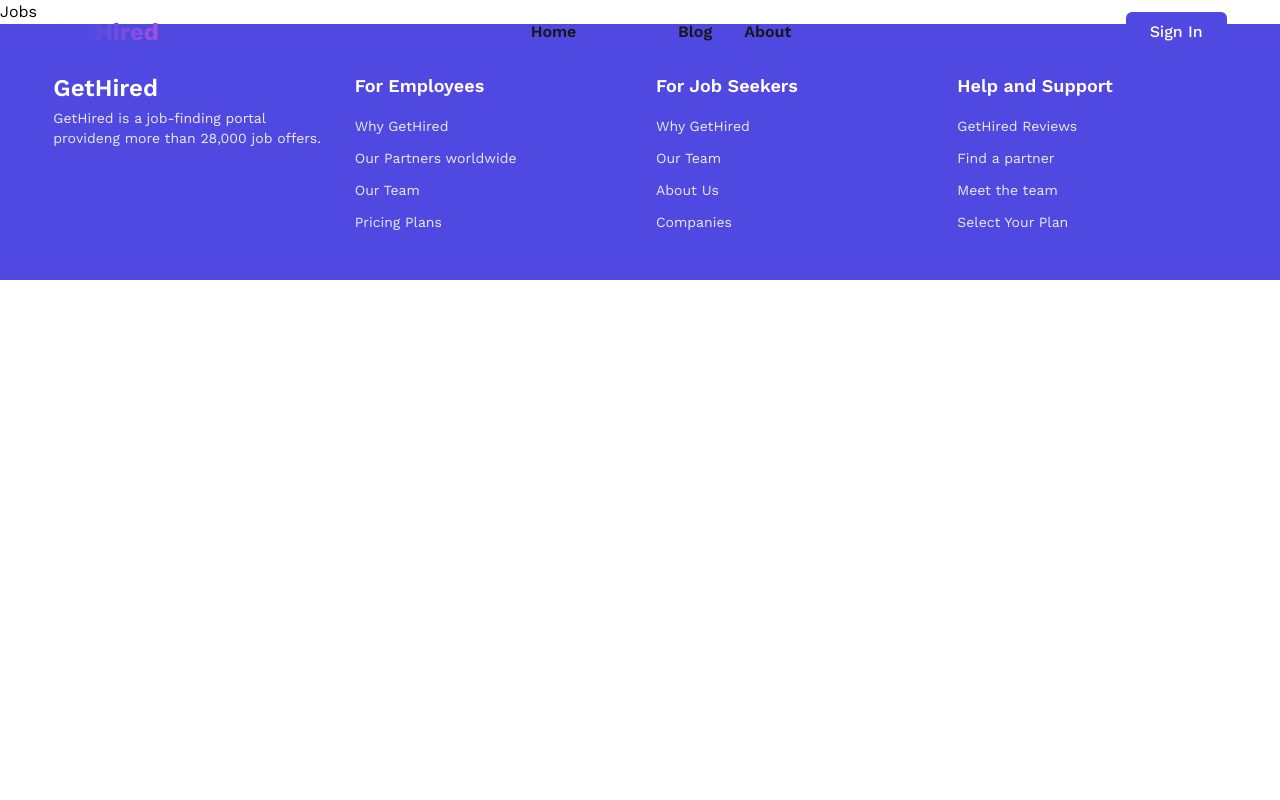
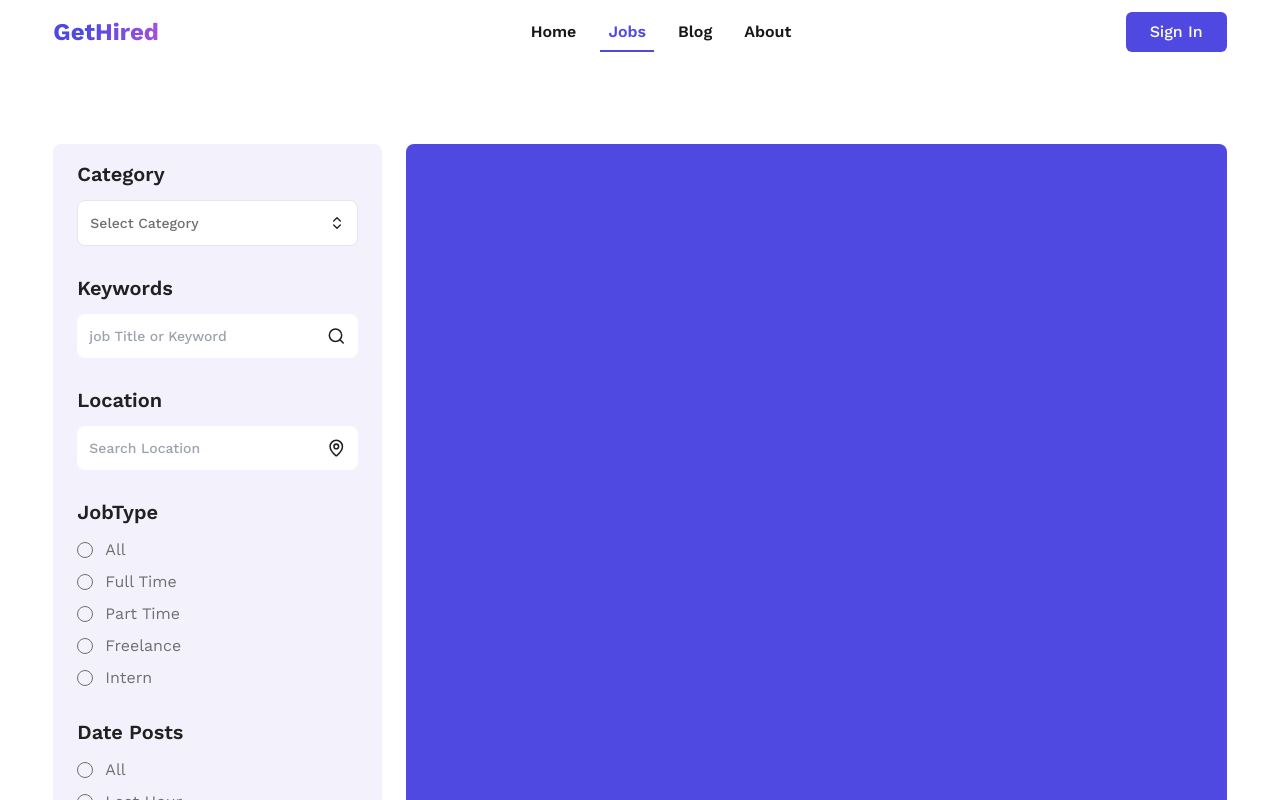
Before and after one commit to Mahedul-Karim/GetHired-JobPortal, a React (Vite) app in the folder frontend/: page /jobs in a window 1280 px wide. Shown: the top 800 px of the page. Built offline with nearby package versions, Linux system fonts and the light colour scheme.

Commit message:
jobs page sidebar added

```diff
--- a/frontend/src/components/header/Header.tsx
+++ b/frontend/src/components/header/Header.tsx
@@ -4,10 +4,13 @@ import MobileNav from "../nav/MobileNav";
 import useIntersectionObserver from "../../hooks/useIntersectionObserver";
 import { useEffect, useRef } from "react";
 import Container from "../layout/Container";
+import { useLocation } from "react-router";
 
 const Header = () => {
   const containerRef = useRef<HTMLDivElement | null>(null);
   const sentinelRef = useRef<HTMLDivElement | null>(null);
+
+  const location = useLocation();
 
   const { observeSections } = useIntersectionObserver({
     threshold: 0,
@@ -32,7 +35,7 @@ const Header = () => {
         ref={sentinelRef}
         className="h-[64px] absolute top-0 left-0 w-full -z-[1] pointer-events-none"
       />
-      <section className={`absolute top-0 left-0 w-full`} ref={containerRef}>
+      <section className={`absolute top-0 left-0 w-full ${location.pathname === '/' ? 'bg-none' : 'bg-white'}`} ref={containerRef}>
         <Container
           as="nav"
           className={`flex items-center justify-between py-3`}
--- /dev/null
+++ b/frontend/src/components/jobs/all-jobs/Sidebar.tsx
@@ -0,0 +1,20 @@
+import React from "react";
+import Category from "./sidebar/filters/Category";
+import Keywords from "./sidebar/filters/Keywords";
+import Location from "./sidebar/filters/Location";
+import JobType from "./sidebar/filters/JobType";
+import DatePosts from "./sidebar/filters/DatePosts";
+
+const Sidebar = () => {
+  return (
+    <div className="flex flex-col gap-4 bg-primary-light-1 rounded-lg px-6 py-4 h-max">
+      <Category />
+      <Keywords />
+      <Location />
+      <JobType />
+      <DatePosts />
+    </div>
+  );
+};
+
+export default Sidebar;
--- /dev/null
+++ b/frontend/src/components/jobs/all-jobs/sidebar/Heading.tsx
@@ -0,0 +1,15 @@
+import React from "react";
+
+interface Props extends React.HTMLAttributes<HTMLHeadingElement> {
+  children: React.ReactNode;
+}
+
+const Heading: React.FC<Props> = ({ children, className }) => {
+  return (
+    <h4 className={`font-semibold text-xl text-dark-1 ${className}`}>
+      {children}
+    </h4>
+  );
+};
+
+export default Heading;
--- /dev/null
+++ b/frontend/src/components/jobs/all-jobs/sidebar/filters/Category.tsx
@@ -0,0 +1,18 @@
+import React from "react";
+import Heading from "../Heading";
+import Popover from "../../../../ui/popover/Popover";
+
+const Category = () => {
+  return (
+    <div>
+      <Heading>Category</Heading>
+      <Popover
+        defaultValue="Select Category"
+        haveSearch
+        searchPlaceholder="Search Category..."
+      />
+    </div>
+  );
+};
+
+export default Category;
--- /dev/null
+++ b/frontend/src/components/jobs/all-jobs/sidebar/filters/DatePosts.tsx
@@ -0,0 +1,21 @@
+import React from "react";
+import Heading from "../Heading";
+import Checkbox from "../../../../ui/check/Checkbox";
+
+const DatePosts = () => {
+  return (
+    <div>
+      <Heading>Date Posts</Heading>
+      <div className="my-3 space-y-2">
+        <Checkbox checkId="date-5" value="all" label="All" />
+        <Checkbox checkId="date-0" value="lastHour" label="Last Hour" />
+        <Checkbox checkId="date-1" value="last24Hours" label="Last 24 Hours" />
+        <Checkbox checkId="date-2" value="last7Days" label="Last 7 Days" />
+        <Checkbox checkId="date-3" value="last14Days" label="Last 14 Days" />
+        <Checkbox checkId="date-4" value="last30Days" label="Last 30 Days" />
+      </div>
+    </div>
+  );
+};
+
+export default DatePosts;
--- /dev/null
+++ b/frontend/src/components/jobs/all-jobs/sidebar/filters/JobType.tsx
@@ -0,0 +1,20 @@
+import React from "react";
+import Heading from "../Heading";
+import Checkbox from "../../../../ui/check/Checkbox";
+
+const JobType = () => {
+  return (
+    <div>
+      <Heading>JobType</Heading>
+      <div className="my-3 space-y-2">
+        <Checkbox checkId="type-0" value="all" label="All" />
+        <Checkbox checkId="type-1" value="fullTime" label="Full Time" />
+        <Checkbox checkId="type-2" value="partTime" label="Part Time" />
+        <Checkbox checkId="type-3" value="freelance" label="Freelance" />
+        <Checkbox checkId="type-4" value="intern" label="Intern" />
+      </div>
+    </div>
+  );
+};
+
+export default JobType;
--- /dev/null
+++ b/frontend/src/components/jobs/all-jobs/sidebar/filters/Keywords.tsx
@@ -0,0 +1,21 @@
+import React from "react";
+import Heading from "../Heading";
+import { Search } from "lucide-react";
+
+const Keywords = () => {
+  return (
+    <div>
+      <Heading>Keywords</Heading>
+      <div className="my-3 p-3 bg-white rounded-lg w-full font-medium text-gray-1 flex items-center justify-between">
+        <input
+          type="text"
+          className="bg-white text-sm focus:outline-none w-full"
+          placeholder={"job Title or Keyword"}
+        />
+        <Search className="size-5 text-dark-1" />
+      </div>
+    </div>
+  );
+};
+
+export default Keywords;
--- /dev/null
+++ b/frontend/src/components/jobs/all-jobs/sidebar/filters/Location.tsx
@@ -0,0 +1,21 @@
+import { MapPin } from "lucide-react";
+import React from "react";
+import Heading from "../Heading";
+
+const Location = () => {
+  return (
+    <div>
+      <Heading>Location</Heading>
+      <div className="my-3 p-3 bg-white rounded-lg w-full font-medium text-gray-1 flex items-center justify-between">
+        <input
+          type="text"
+          className="bg-white text-sm focus:outline-none w-full"
+          placeholder={"Search Location"}
+        />
+        <MapPin className="size-5 text-dark-1" />
+      </div>
+    </div>
+  );
+};
+
+export default Location;
--- /dev/null
+++ b/frontend/src/components/ui/check/Checkbox.tsx
@@ -0,0 +1,33 @@
+import { Check } from "lucide-react";
+import React from "react";
+
+interface Props{
+    checkId:string;
+    value:string;
+    label:string;
+}
+
+const Checkbox:React.FC<Props> = ({checkId,value,label}) => {
+  return (
+    <div className="flex items-center text-base text-gray-1 gap-3">
+      <div className="flex items-center">
+        <input
+          type="checkbox"
+          id={checkId}
+          className="absolute size-5 opacity-0 cursor-pointer"
+          value={value}
+        />
+        <div
+          className={`size-4 border border-solid border-gray-1 cursor-pointer rounded-full flex items-center justify-center`}
+        >
+          <Check className="size-3 text-primary invisible" strokeWidth={2.5} />
+        </div>
+      </div>
+      <label htmlFor={checkId} className="cursor-pointer">
+        {label}
+      </label>
+    </div>
+  );
+};
+
+export default Checkbox;
--- /dev/null
+++ b/frontend/src/components/ui/popover/Popover.tsx
@@ -0,0 +1,65 @@
+import React, { useRef, useState } from "react";
+import { ChevronsUpDown } from "lucide-react";
+import { useOutsideClick } from "../../../hooks/useOutsideClick";
+
+interface Props extends React.HTMLAttributes<HTMLDivElement> {
+  defaultValue: string;
+  haveSearch?: boolean;
+  searchPlaceholder?: string;
+}
+
+const Popover: React.FC<Props> = ({
+  defaultValue,
+  haveSearch = false,
+  searchPlaceholder,
+  className,
+}) => {
+  const containerRef = useRef<HTMLDivElement | null>(null);
+
+  const [open, setOpen] = useState(false);
+
+  useOutsideClick({
+    ref: containerRef,
+    onClick: () => setOpen(false),
+  });
+
+  return (
+    <div
+      className={`flex items-center justify-between w-full bg-white border border-solid rounded-lg text-sm text-gray-1 p-3 font-medium cursor-pointer my-3 relative ${className}`}
+      ref={containerRef}
+      onClick={() => {
+        setOpen((prev) => !prev);
+      }}
+    >
+      {defaultValue} <ChevronsUpDown className="size-4 text-dark-1" />{" "}
+      <div
+        className={`popover absolute top-[55px] bg-white border border-solid left-0 w-full rounded-lg overflow-clip transition-all duration-300 ${
+          open
+            ? "-translate-y-0 opacity-1 visible"
+            : "-translate-y-[10px] opacity-0 invisible"
+        }`}
+        onClick={(e) => e.stopPropagation()}
+      >
+        {haveSearch && (
+          <div className="p-3">
+            <input
+              type="text"
+              className="bg-primary-light-1 px-3 py-2 rounded-lg focus:outline-none w-full"
+              placeholder={searchPlaceholder || ""}
+            />
+          </div>
+        )}
+        <div>
+          <p className="p-3 hover:bg-primary-light-2 transition-all duration-300">
+            Frontend
+          </p>
+          <p className="p-3 hover:bg-primary-light-2 transition-all duration-300">
+            Backend
+          </p>
+        </div>
+      </div>
+    </div>
+  );
+};
+
+export default Popover;
--- a/frontend/src/index.css
+++ b/frontend/src/index.css
@@ -307,6 +307,14 @@ body {
   }
 }
 /*================================loader ends==================*/
+
+input[type="checkbox"]:checked + div{
+  border-color: var(--primary);
+}
+input[type="checkbox"]:checked + div > svg{
+ visibility: visible;
+}
+
 .swiper-pagination {
   bottom: -20px !important;
 }
--- a/frontend/src/pages/jobs/Jobs.tsx
+++ b/frontend/src/pages/jobs/Jobs.tsx
@@ -1,12 +1,16 @@
-import React from 'react'
+import React from "react";
+import Container from "../../components/layout/Container";
+import Sidebar from "../../components/jobs/all-jobs/Sidebar";
+//bg-primary-light-1
+const Jobs = () => {
+  return (
+    <section className=" py-36">
+      <Container as="div" className="grid grid-cols-[0.4fr_1fr] gap-6">
+        <Sidebar />
+        <div className="bg-primary rounded-lg"></div>
+      </Container>
+    </section>
+  );
+};
 
-const Jobs = () => {
-
-
-
-  return (
-    <div>Jobs</div>
-  )
-}
-
-export default Jobs
+export default Jobs;
```
